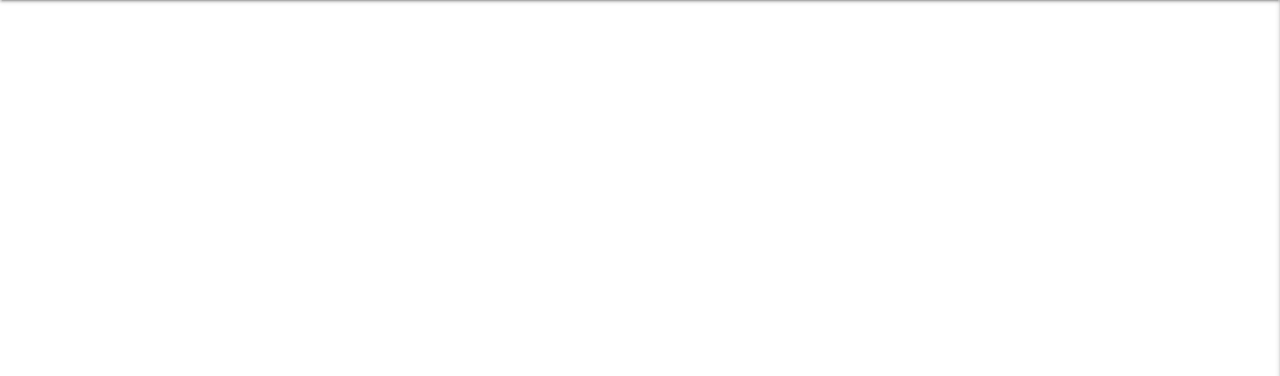
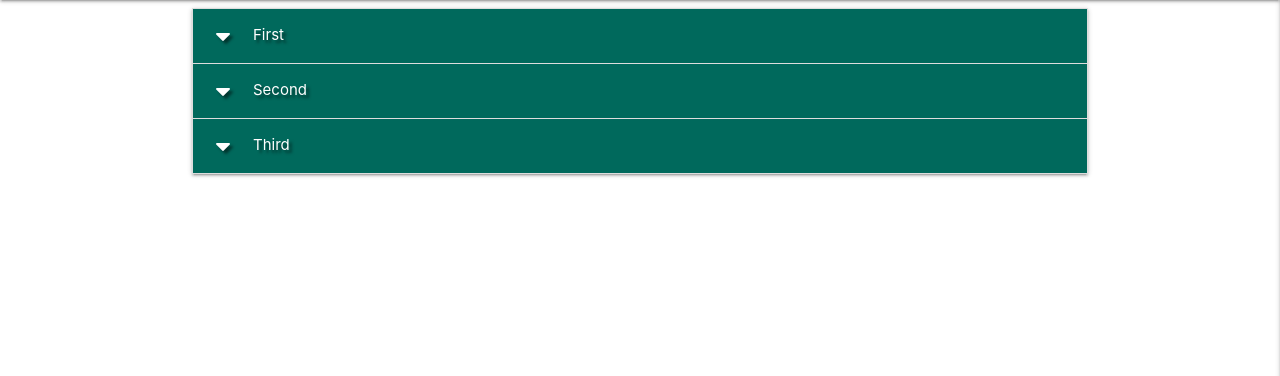
Before and after one commit to kliliansmith/Milestone_Project_3, a Flask app: page / in a window 1280 px wide. Shown: the part 64-440 px from the top of the page. Run offline with Flask 2, Linux system fonts and the light colour scheme; data that the repository does not hold is empty; some libraries are stand-ins or nearby versions.

Commit message:
Setup recipe collapsible

```diff
--- a/static/js/script.js
+++ b/static/js/script.js
@@ -1,3 +1,4 @@
 $(document).ready(function () {
     $(".sidenav").sidenav({edge: "right"});
+    $('.collapsible').collapsible();
 });
--- a/templates/recipes.html
+++ b/templates/recipes.html
@@ -7,4 +7,20 @@
         {{ recipe.recipe_ingredients }}<br>
         {{ recipe.cooking_steps }}<br>
     {% endfor %}
+
+    <ul class="collapsible">
+        <li>
+            <div class="collapsible-header white-text teal darken-3 text-shadow"><i class="fas fa-caret-down"></i>First</div>
+            <div class="collapsible-body"><span>Lorem ipsum dolor sit amet.</span></div>
+        </li>
+        <li>
+            <div class="collapsible-header white-text teal darken-3 text-shadow"><i class="fas fa-caret-down"></i>Second</div>
+            <div class="collapsible-body"><span>Lorem ipsum dolor sit amet.</span></div>
+        </li>
+        <li>
+            <div class="collapsible-header white-text teal darken-3 text-shadow"><i class="fas fa-caret-down"></i>Third</div>
+            <div class="collapsible-body"><span>Lorem ipsum dolor sit amet.</span></div>
+        </li>
+    </ul>
+
 {% endblock %}
```
